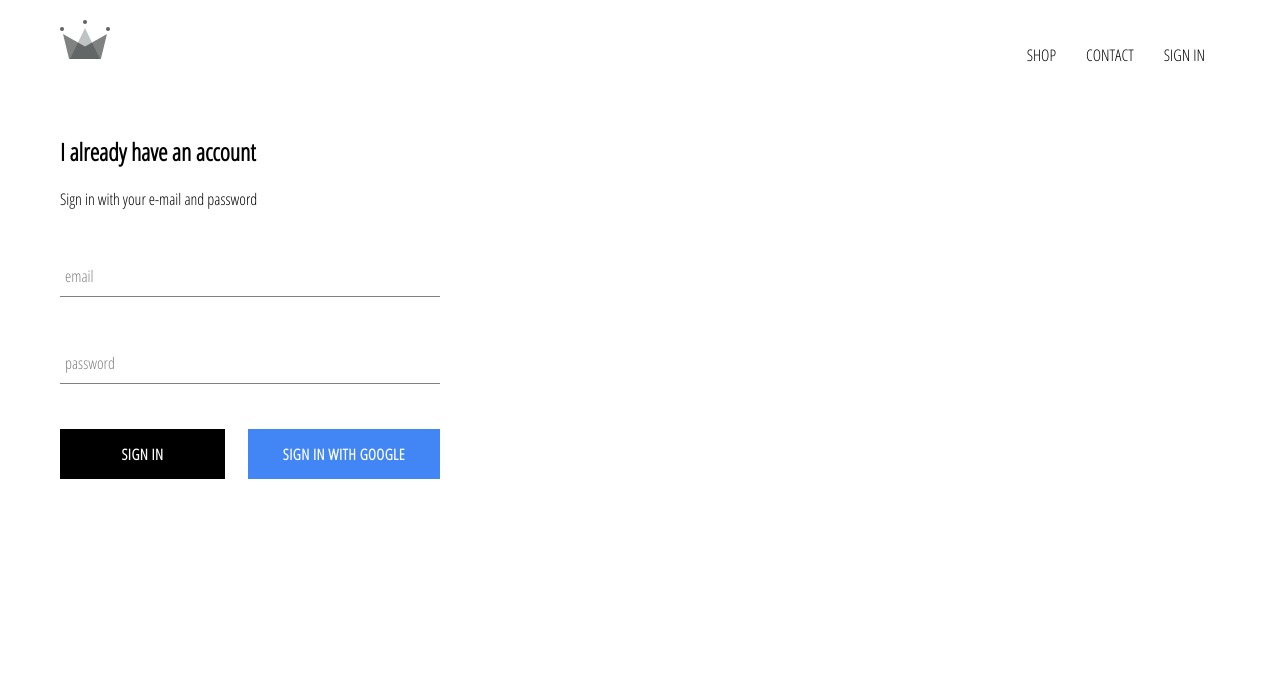
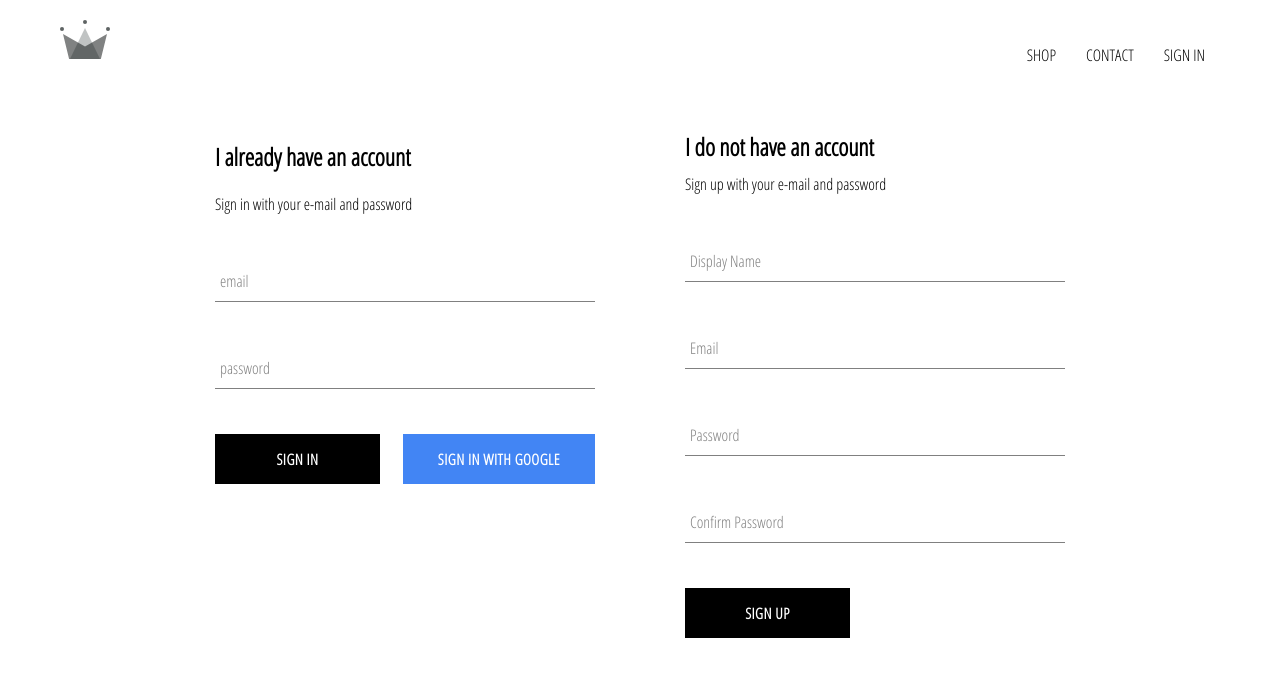
Before and after one commit to jgeo777/crown-clothing, a React (Create React App) app: page /signin in a window 1280 px wide. Shown: the top 676 px of the page. Built offline with nearby package versions, Linux system fonts and the light colour scheme; no server answers.

Commit message:
Implemented firebase utils, included ability to store authenticated users

```diff
--- a/src/App.js
+++ b/src/App.js
@@ -8,7 +8,7 @@
 import SignInAndSignUPage from './pages/sign-in-and-sign-up/sign-in-and-sign-up.component';
 import Header from './components/header/header.component';
 import SignInAndSignUpPage from './pages/sign-in-and-sign-up/sign-in-and-sign-up.component';
-import { auth } from './firebase/firebase.utils';
+import { auth, createUserProfileDocument } from './firebase/firebase.utils';
 
 class App extends React.Component {
   constructor() {
@@ -19,12 +19,29 @@
     }
   }
 
-  unsubscribeFromAuth = null
+  unsubscribeFromAuth = null;
 
   componentDidMount() {
-    this.unsubscribeFromAuth = auth.onAuthStateChanged(user => {
-      this.setState({ currentUser: user });
-    })
+    this.unsubscribeFromAuth = auth.onAuthStateChanged(async userAuth => {
+      if(userAuth) {
+        const userRef = await createUserProfileDocument(userAuth);
+
+        userRef.onSnapshot(snapShot => {
+          this.setState({
+            currentUser: {
+              id: snapShot.id,
+              ...snapShot.data()
+            }
+          });
+
+          console.log(this.state);
+        });
+      }
+
+      this.setState({
+        currentUser: userAuth
+      });
+    });
   }
 
   componentWillUnmount() {
--- /dev/null
+++ b/src/components/sign-up/sign-up.component.jsx
@@ -0,0 +1,102 @@
+import React from 'react';
+
+import FormInput from '../form-input/form-input.component';
+import CustomButton from '../custom-button/custom-button.component';
+
+import { auth, createUserProfileDocument } from '../../firebase/firebase.utils';
+
+import './sign-up.styles.scss';
+
+class SignUp extends React.Component {
+    constructor() {
+        super();
+
+        this.state = {
+            displayName: '',
+            email: '',
+            password: '',
+            confirmPassword: ''
+        }
+    }
+
+    handleSubmit = async event => {
+        event.preventDefault();
+
+        const { displayName, email, password, confirmPassword } = this.state;
+
+        if(password != confirmPassword) {
+            alert("Passwords don't match");
+            return;
+        }
+
+        try {
+            const { user } = await auth.createUserWithEmailAndPassword(email, password);
+
+
+            await createUserProfileDocument(user, { displayName });
+
+            this.setState({
+                displayName: '',
+                email: '',
+                password: '',
+                confirmPassword: ''
+            });
+
+        } catch(error) {
+            console.error(error);
+        }
+    };
+
+    handleChange = event => {
+        const { name, value } = event.target;
+
+        this.setState({ [name]: value });
+    }
+
+    render() {
+        const { displayName, email, password, confirmPassword } = this.state
+        return (
+            <div className='sign-up'>
+                <h2 className='title'>I do not have an account</h2>
+                <span>Sign up with your e-mail and password</span>
+                <form className='sign-up-form' onSubmit={this.handleSubmit}>
+                    <FormInput
+                        type='text'
+                        name='displayName'
+                        value={displayName}
+                        onChange={this.handleChange}
+                        label='Display Name'
+                        required
+                    />
+                    <FormInput
+                        type='email'
+                        name='email'
+                        value={email}
+                        onChange={this.handleChange}
+                        label='Email'
+                        required
+                    />
+                    <FormInput
+                        type='password'
+                        name='password'
+                        value={password}
+                        onChange={this.handleChange}
+                        label='Password'
+                        required
+                    />
+                    <FormInput
+                        type='password'
+                        name='confirmPassword'
+                        value={confirmPassword}
+                        onChange={this.handleChange}
+                        label='Confirm Password'
+                        required
+                    />
+                    <CustomButton type='submit'>SIGN UP</CustomButton>
+                </form>
+            </div>
+        );
+    }
+}
+
+export default SignUp;
--- /dev/null
+++ b/src/components/sign-up/sign-up.styles.scss
@@ -0,0 +1,9 @@
+.sign-up {
+    display: flex;
+    flex-direction: column;
+    width: 380px;
+
+    .title {
+        margin: 10px 0;
+    }
+}
--- a/src/firebase/firebase.utils.js
+++ b/src/firebase/firebase.utils.js
@@ -12,6 +12,32 @@
     appId: "1:407320887529:web:7d96226d8f68c73b51f078"
 };
 
+export const createUserProfileDocument = async (userAuth, additionalData) => {
+    if(!userAuth) return;
+
+    const userRef = firestore.doc(`users/${userAuth.uid}`);
+
+    const snapShot = await userRef.get();
+
+    if(!snapShot.exists) {
+        const { displayName, email } = userAuth;
+        const createdAt = new Date();
+
+        try {
+            await userRef.set({
+                displayName,
+                email,
+                createdAt,
+                ...additionalData
+            })
+        } catch (error) {
+            console.log('error creating user', error.message);
+        }
+    }
+
+    return userRef;
+};
+
 firebase.initializeApp(config);
 
 export const auth = firebase.auth();
--- a/src/pages/sign-in-and-sign-up/sign-in-and-sign-up.component.jsx
+++ b/src/pages/sign-in-and-sign-up/sign-in-and-sign-up.component.jsx
@@ -1,12 +1,14 @@
 import React from 'react';
 
 import SignIn from '../../components/sign-in/sign-in.component';
+import SignUp from '../../components/sign-up/sign-up.component';
 
 import './sign-in-and-sign-up.styles.scss';
 
 const SignInAndSignUpPage = () => (
     <div className='sign-in-and-sign-up'>
         <SignIn />
+        <SignUp />
     </div>
 );
 
--- a/src/pages/sign-in-and-sign-up/sign-in-and-sign-up.styles.scss
+++ b/src/pages/sign-in-and-sign-up/sign-in-and-sign-up.styles.scss
@@ -0,0 +1,6 @@
+.sign-in-and-sign-up {
+    width: 850px;
+    display: flex;
+    justify-content: space-between;
+    margin: 30px auto;
+}
```
